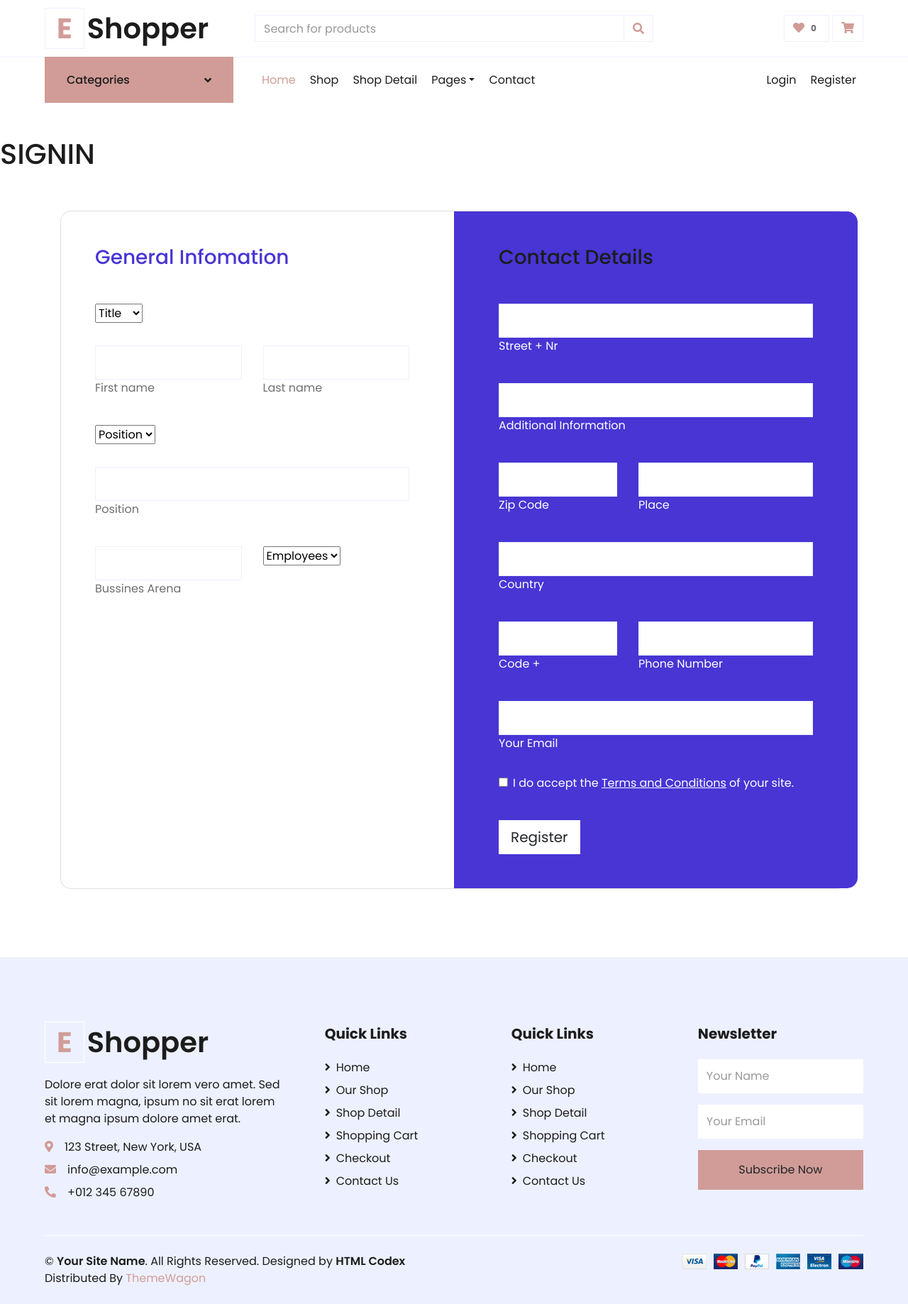
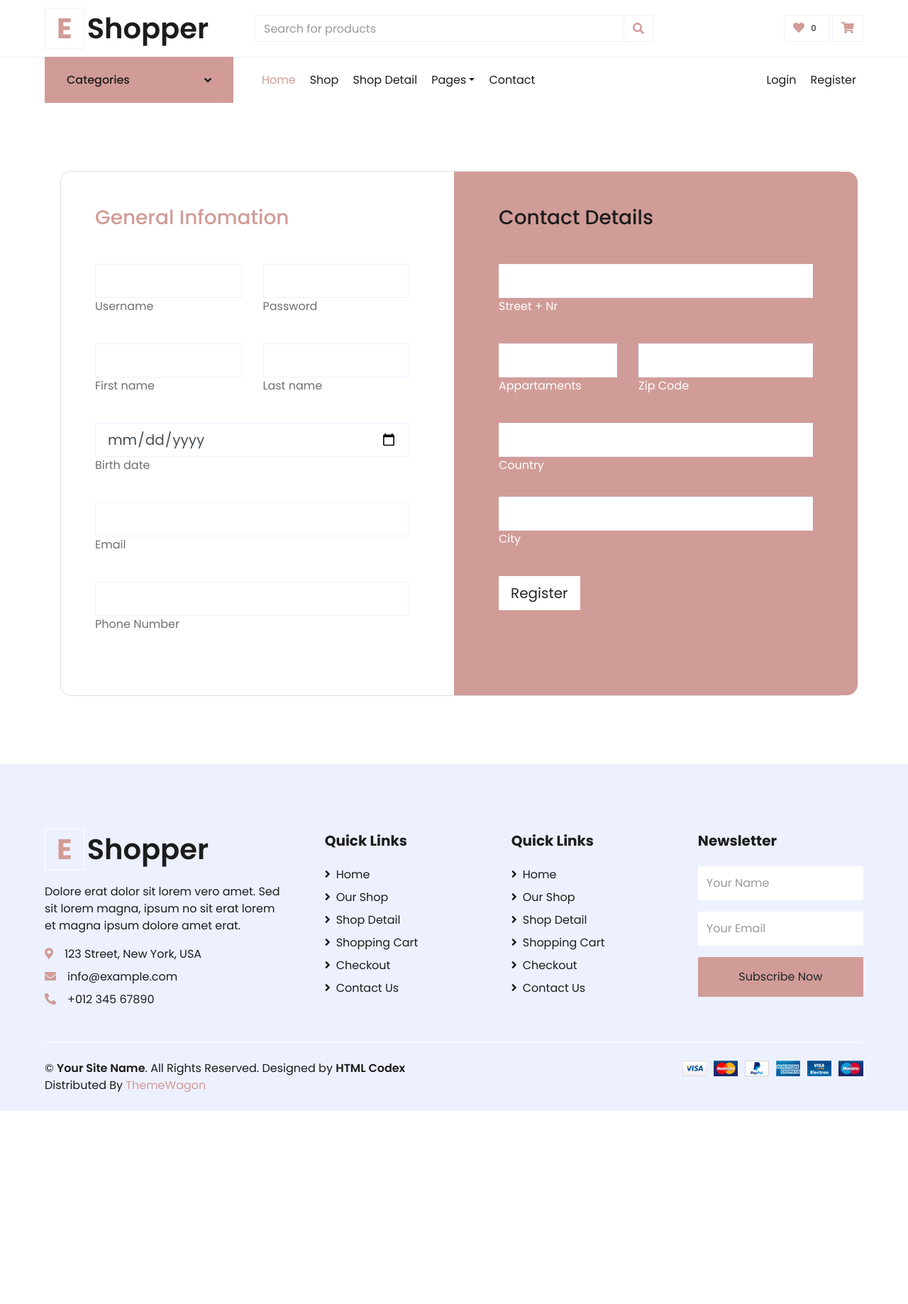
Before and after one commit to yura-seredyuk/eshopper-web12, a Django app: page /myauth/signin/ in a window 1280 px wide. Shown: the whole page at 71% size. After the commit the page ends 1566 px from the top, so only its background shows below. Run offline with Django 4.2, Linux system fonts and the light colour scheme; some libraries are stand-ins or nearby versions.

Commit message:
added register form

```diff
--- a/myauth/templates/myauth/signin.html
+++ b/myauth/templates/myauth/signin.html
@@ -29,7 +29,7 @@
     }
 
     .bg-indigo {
-    background-color: #4835d4;
+    background-color: #D19C97 !important;
     }
     @media (min-width: 992px) {
     .card-registration-2 .bg-indigo {
@@ -46,9 +46,8 @@
 </style>
 {% endblock %}
 {% block content %}
-<h1>SIGNIN</h1>
-
-<section class="">
+<form class="" method="post">
+    {% csrf_token %}
     <div class="container py-5 h-100">
       <div class="row d-flex justify-content-center align-items-center h-100">
         <div class="col-12">
@@ -57,71 +56,66 @@
               <div class="row g-0">
                 <div class="col-lg-6">
                   <div class="p-5">
-                    <h3 class="fw-normal mb-5" style="color: #4835d4;">General Infomation</h3>
+                    <h3 class="fw-normal mb-5" style="color: #D19C97;">General Infomation</h3>
 
-                    <div class="mb-4 pb-2">
-                      <select class="select">
-                        <option value="1">Title</option>
-                        <option value="2">Two</option>
-                        <option value="3">Three</option>
-                        <option value="4">Four</option>
-                      </select>
-                    </div>
+                    <div class="row">
+                        <div class="col-md-6 mb-4 pb-2">
+
+                          <div class="form-outline">
+                            <input type="text" id="username" name="username" class="form-control form-control-lg" />
+                            <label class="form-label" for="username">Username</label>
+                          </div>
+
+                        </div>
+                        <div class="col-md-6 mb-4 pb-2">
+
+                          <div class="form-outline">
+                            <input type="password" id="password" name="password" class="form-control form-control-lg" />
+                            <label class="form-label" for="password">Password</label>
+                          </div>
+
+                        </div>
+                      </div>
 
                     <div class="row">
                       <div class="col-md-6 mb-4 pb-2">
 
                         <div class="form-outline">
-                          <input type="text" id="form3Examplev2" class="form-control form-control-lg" />
-                          <label class="form-label" for="form3Examplev2">First name</label>
+                          <input type="text" id="firstname" name="firstname" class="form-control form-control-lg" />
+                          <label class="form-label" for="firstname">First name</label>
                         </div>
 
                       </div>
                       <div class="col-md-6 mb-4 pb-2">
 
                         <div class="form-outline">
-                          <input type="text" id="form3Examplev3" class="form-control form-control-lg" />
-                          <label class="form-label" for="form3Examplev3">Last name</label>
+                          <input type="text" id="lastname" name="lastname" class="form-control form-control-lg" />
+                          <label class="form-label" for="lastname">Last name</label>
                         </div>
 
                       </div>
                     </div>
 
                     <div class="mb-4 pb-2">
-                      <select class="select">
-                        <option value="1">Position</option>
-                        <option value="2">Two</option>
-                        <option value="3">Three</option>
-                        <option value="4">Four</option>
-                      </select>
+                        <div class="form-outline">
+                          <input type="date" id="date" name="date" class="form-control form-control-lg" />
+                          <label class="form-label" for="date">Birth date</label>
+                        </div>
+                    </div>
+
+
+                    <div class="mb-4 pb-2">
+                      <div class="form-outline">
+                        <input type="email" id="email" name="email" class="form-control form-control-lg" />
+                        <label class="form-label" for="email">Email</label>
+                      </div>
                     </div>
 
                     <div class="mb-4 pb-2">
-                      <div class="form-outline">
-                        <input type="text" id="form3Examplev4" class="form-control form-control-lg" />
-                        <label class="form-label" for="form3Examplev4">Position</label>
-                      </div>
-                    </div>
-
-                    <div class="row">
-                      <div class="col-md-6 mb-4 pb-2 mb-md-0 pb-md-0">
-
                         <div class="form-outline">
-                          <input type="text" id="form3Examplev5" class="form-control form-control-lg" />
-                          <label class="form-label" for="form3Examplev5">Bussines Arena</label>
+                          <input type="phone" id="phone" name="phone" class="form-control form-control-lg" />
+                          <label class="form-label" for="phone">Phone Number</label>
                         </div>
-
-                      </div>
-                      <div class="col-md-6">
-
-                        <select class="select">
-                          <option value="1">Employees</option>
-                          <option value="2">Two</option>
-                          <option value="3">Three</option>
-                          <option value="4">Four</option>
-                        </select>
-
-                      </div>
                     </div>
 
                   </div>
@@ -132,15 +126,8 @@
 
                     <div class="mb-4 pb-2">
                       <div class="form-outline form-white">
-                        <input type="text" id="form3Examplea2" class="form-control form-control-lg" />
-                        <label class="form-label" for="form3Examplea2">Street + Nr</label>
-                      </div>
-                    </div>
-
-                    <div class="mb-4 pb-2">
-                      <div class="form-outline form-white">
-                        <input type="text" id="form3Examplea3" class="form-control form-control-lg" />
-                        <label class="form-label" for="form3Examplea3">Additional Information</label>
+                        <input type="text" id="street" name="street" class="form-control form-control-lg" />
+                        <label class="form-label" for="street">Street + Nr</label>
                       </div>
                     </div>
 
@@ -148,63 +135,35 @@
                       <div class="col-md-5 mb-4 pb-2">
 
                         <div class="form-outline form-white">
-                          <input type="text" id="form3Examplea4" class="form-control form-control-lg" />
-                          <label class="form-label" for="form3Examplea4">Zip Code</label>
+                          <input type="text" id="appartaments" name="appartaments" class="form-control form-control-lg" />
+                          <label class="form-label" for="appartaments">Appartaments</label>
                         </div>
 
                       </div>
                       <div class="col-md-7 mb-4 pb-2">
-
                         <div class="form-outline form-white">
-                          <input type="text" id="form3Examplea5" class="form-control form-control-lg" />
-                          <label class="form-label" for="form3Examplea5">Place</label>
-                        </div>
-
-                      </div>
-                    </div>
-
-                    <div class="mb-4 pb-2">
-                      <div class="form-outline form-white">
-                        <input type="text" id="form3Examplea6" class="form-control form-control-lg" />
-                        <label class="form-label" for="form3Examplea6">Country</label>
-                      </div>
-                    </div>
-
-                    <div class="row">
-                      <div class="col-md-5 mb-4 pb-2">
-
-                        <div class="form-outline form-white">
-                          <input type="text" id="form3Examplea7" class="form-control form-control-lg" />
-                          <label class="form-label" for="form3Examplea7">Code +</label>
-                        </div>
-
-                      </div>
-                      <div class="col-md-7 mb-4 pb-2">
-
-                        <div class="form-outline form-white">
-                          <input type="text" id="form3Examplea8" class="form-control form-control-lg" />
-                          <label class="form-label" for="form3Examplea8">Phone Number</label>
+                          <input type="text" id="zipcode" name="zipcode" class="form-control form-control-lg" />
+                          <label class="form-label" for="zipcode">Zip Code</label>
                         </div>
 
                       </div>
                     </div>
 
                     <div class="mb-4">
+                        <div class="form-outline form-white">
+                          <input type="text" id="country" name="country" class="form-control form-control-lg" />
+                          <label class="form-label" for="country">Country</label>
+                        </div>
+                    </div>
+
+                    <div class="mb-4 pb-2">
                       <div class="form-outline form-white">
-                        <input type="text" id="form3Examplea9" class="form-control form-control-lg" />
-                        <label class="form-label" for="form3Examplea9">Your Email</label>
+                        <input type="text" id="city" name="city" class="form-control form-control-lg" />
+                        <label class="form-label" for="city">City</label>
                       </div>
                     </div>
 
-                    <div class="form-check d-flex justify-content-start mb-4 pb-3">
-                      <input class="form-check-input me-3" type="checkbox" value="" id="form2Example3c" />
-                      <label class="form-check-label text-white" for="form2Example3">
-                        I do accept the <a href="#!" class="text-white"><u>Terms and Conditions</u></a> of your
-                        site.
-                      </label>
-                    </div>
-
-                    <button type="button" class="btn btn-light btn-lg"
+                    <button type="submit" class="btn btn-light btn-lg"
                       data-mdb-ripple-color="dark">Register</button>
 
                   </div>
@@ -215,5 +174,5 @@
         </div>
       </div>
     </div>
-  </section>
+</form>
 {% endblock %}
--- a/myauth/views.py
+++ b/myauth/views.py
@@ -25,4 +25,6 @@ def log_out(request):
     return redirect('shop:homepage')
 
 def signin(request):
+    if request.method == 'POST':
+        print(request.POST)
     return render(request, 'myauth/signin.html')
```
Also changed, not shown: db.sqlite3.
